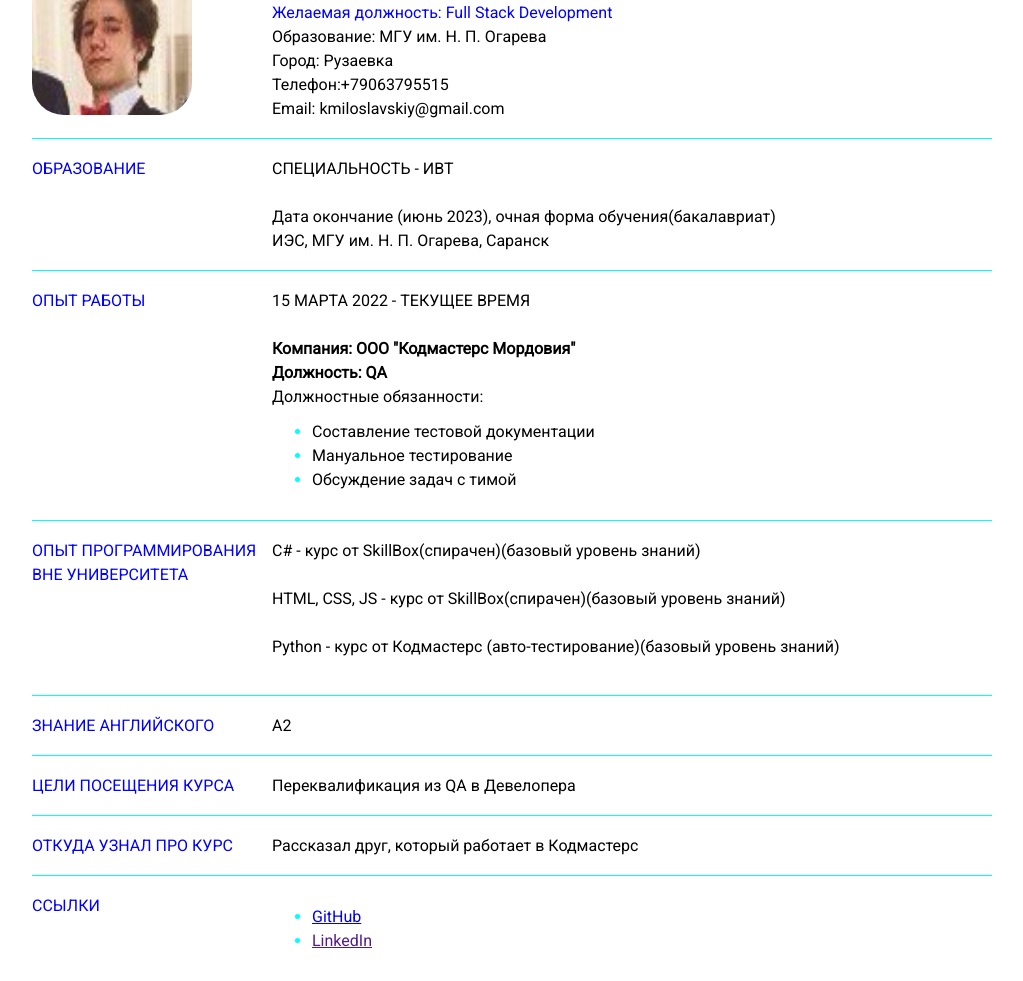
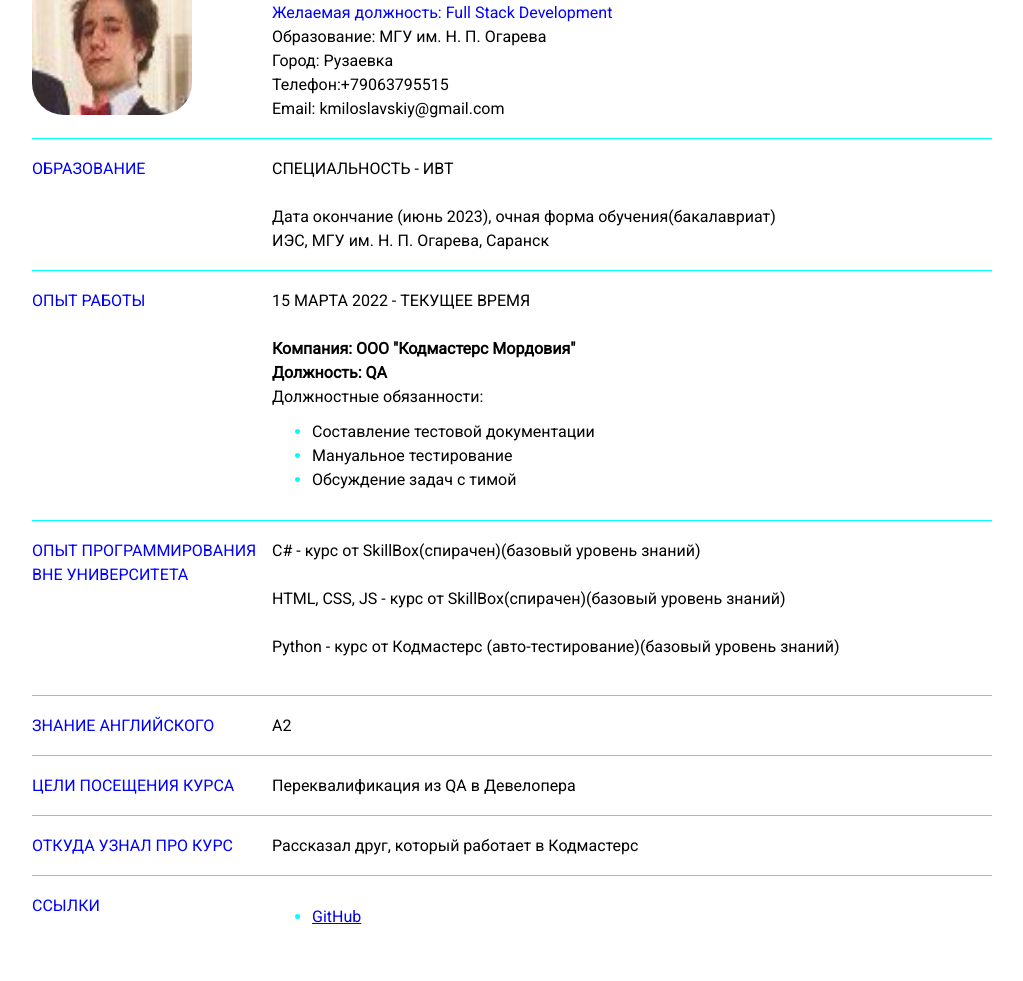
Before and after one commit to DanielNautilus/CDM_FRONT_FirstTry, a plain HTML site: page qualifying_task/index.html in a window 1280 px wide. Shown: the part 85-1066 px from the top of the page, without its empty margins (128-1151 px from the left). After the commit the page ends 1042 px from the top, so only its background shows below. Drawn offline with Linux system fonts and the light colour scheme; a web font is replaced by a local one.

Commit message:
Add files via upload

```diff
--- a/qualifying_task/index.html
+++ b/qualifying_task/index.html
@@ -89,7 +89,7 @@
         <div class="right-content right-part">
             <ul>
                 <li><a href="https://github.com/DanielNautilus" target="_blank">GitHub</a></li>
-                <li><a href="" target="_blank">LinkedIn</a></li>
+<!--                <li><a href="" target="_blank">LinkedIn</a></li>-->
             </ul>
         </div>
     </div>
--- a/qualifying_task/styles.css
+++ b/qualifying_task/styles.css
@@ -40,8 +40,7 @@ h1, p{
     display: flex;
     justify-content: space-between;
 }
-
-
+/*For list*/
 ul li{
     margin: 5px 0;
 }
```
